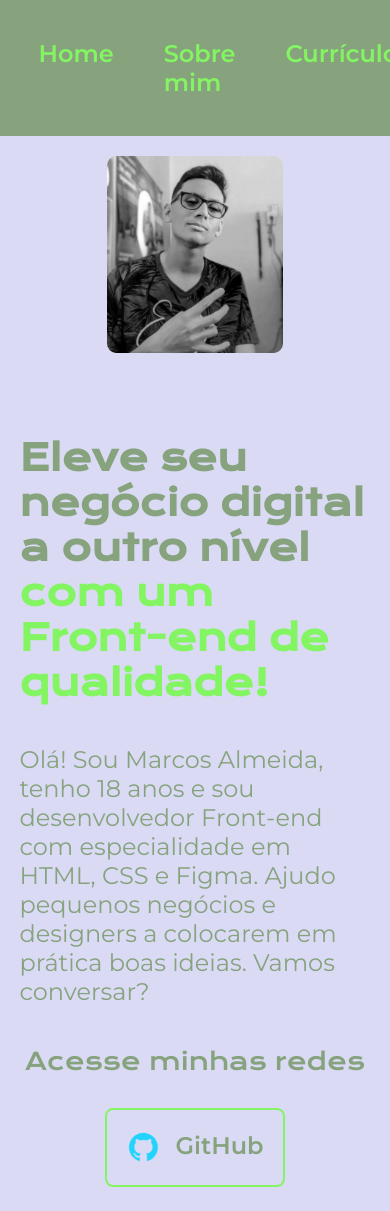
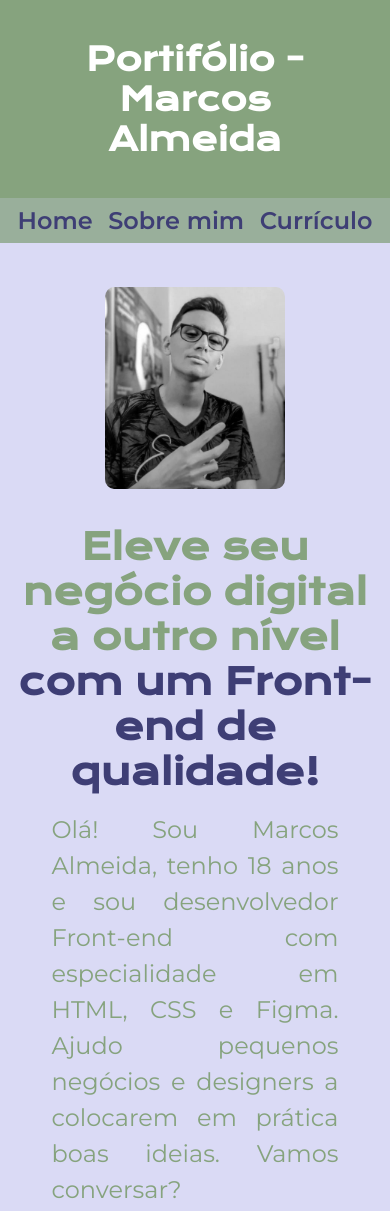
Before and after one commit to NessKawl/portifolio, a plain HTML site: page index.html in a window 390 px wide. Shown: the top 1211 px of the page. Drawn offline with nearby package versions, Linux system fonts and the light colour scheme.

Commit message:
reestruturação

```diff
--- a/index.html
+++ b/index.html
@@ -11,17 +11,18 @@
 
 <body>
     <header class="cabecalho">
-        <nav class="cabecalho__menu">
-            <a class="cabecalho__menu__navegacao" href="index.html">Home</a>
-            <a class="cabecalho__menu__navegacao" href="pg/about.html">Sobre mim</a>
-            <a class="cabecalho__menu__navegacao" href="pg/curriculo.html">Currículo</a>
-        </nav>
+        <h1 class="cabecalho__titulo">Portifólio - Marcos Almeida</h1>
     </header>
+    <nav class="cabecalho__menu">
+        <a class="cabecalho__menu__navegacao" href="index.html">Home</a>
+        <a class="cabecalho__menu__navegacao" href="pg/about.html">Sobre mim</a>
+        <a class="cabecalho__menu__navegacao" href="pg/curriculo.html">Currículo</a>
+    </nav>
     <main class="apresentacao">
         <section class="apresentacao__conteudo">
-            <h1 class="apresentacao__conteudo__titulo">Eleve seu negócio digital a outro nível<strong
+            <h2 class="apresentacao__conteudo__titulo">Eleve seu negócio digital a outro nível<strong
             class="titulo-destaque"> com um Front-end de qualidade!</strong>
-        </h1>
+        </h2>
             <p class="apresentacao__conteudo__texto">
                 Olá! Sou Marcos Almeida, tenho 18 anos e sou desenvolvedor Front-end com especialidade em HTML, CSS e Figma. Ajudo pequenos negócios e designers a colocarem em prática boas ideias. Vamos conversar?
             </p>
--- a/styles/style.css
+++ b/styles/style.css
@@ -35,10 +35,11 @@
 
     --cor1: #DADAF5;
     --cor2: #86A37E;
+    --cor2-opacity: #87a380c5;
     --cor3: #84F562;
     --cor5: #756E6A;
     --cor6: #F59462;
-    --cor-hover: #3E3E75;
+    --cor7: #3E3E75;
 
     --fonte1: 'Krona One', sans-serif;
     --fonte2: 'Montserrat', sans-serif;
@@ -60,18 +61,30 @@ body{
     padding: 2%;
 }
 
+.cabecalho__titulo {
+    color: white;
+    font-family: var(--fonte1);
+    text-align: center;
+}
+
 .cabecalho__menu {
-    padding-left: 15%;
     display: flex;
-    gap: 80px;
+    justify-content: center;
+    background-color: var(--cor2-opacity);
 }
 
 .cabecalho__menu__navegacao {
     font-family: var(--fonte2);
     font-size: 1.5rem;
     font-weight: 600;
-    color: var(--cor3);
+    color: var(--cor7);
     text-decoration: none;
+    padding: 1%;
+}
+
+.cabecalho__menu__navegacao:hover {
+    text-decoration: underline;
+    text-shadow: 1px 1px 3px rgba(255, 255, 255, 0.5);
 }
 
 .apresentacao{
@@ -79,27 +92,29 @@ body{
     display: flex;
     align-items: center;
     justify-content: space-between;
-    gap: 82px;
 }
 .apresentacao__conteudo{
-    width: 60%;
+    width: 100%;
     display: flex;
     flex-direction: column;
-    gap: 40px;
 }
 
 .apresentacao__conteudo__titulo{
     font-size: 2.25rem;
     font-family: var(--fonte1);
+    margin-bottom: 5%;
 }
 
 .titulo-destaque{
-    color: var(--cor3);
+    color: var(--cor7);
 }
 
 .apresentacao__conteudo__texto{
     font-size: 1.5rem;
     font-family: var(--fonte2);
+    line-height: 1.5;
+    margin-bottom: 10%;
+    width: 80%;
 }
 
 .apresentacao__links{
@@ -107,27 +122,27 @@ body{
     flex-direction: column;
     justify-content: space-between;
     align-items: center;
-    gap: 32px;
 }
 .apresentacao__links__subtitulo{
     font-family: var(--fonte1);
     font-weight: 400;
     font-size: 1.5rem;
+    margin-bottom: 5%;
 }
 .apresentacao__links__navegacao{
     display: flex;
     justify-content: center;
-    gap: 16px;
     border: 2px solid var(--cor3);
     width: 50%;
     text-align: center;
     border-radius: 8px;
     font-size: 1.5rem;
     font-weight: 600;
-    padding: 21.5px 0;
+    padding: 3% 0;
     text-decoration: none;
     color: var(--cor2);
     font-family: var(--fonte2);
+    margin-bottom: 5%;
 }
 
 .apresentacao__links__projetos:hover {
@@ -154,23 +169,46 @@ body{
     color: var(--cor2);
 }
 
-@media (max-width: 1200px) {
+li {
+    margin-left: 5%;
+}
+
+@media (max-width: 1024px) {
 
     .cabecalho {
         padding: 10%;
     }
 
-    .cabecalho__menu {
-        justify-content: center;
-        gap: 50px;
+    .cabecalho__menu__navegacao {
+        padding: 2%;
     }
 
     .apresentacao {
         flex-direction: column-reverse;
-        padding: 5%;
+        padding: 4%;
+        text-align: center;
     }
 
     .apresentacao__conteudo {
+        align-items: center;
         width: auto;
     }
+
+    .apresentacao__conteudo__texto {
+        text-align: justify;
+    }
+
+    .apresentacao__imagem {
+        margin-top: 8%;
+        margin-bottom: 10%;
+    }
+
+    .curriculo {
+        text-align: left;
+    }
+
+    .rodape__curriculo {
+        margin-top: 50%;
+    }
+
 }
```
Also changed, not shown: pg/about.html (+12 -6 lines), pg/curriculo.html (+7 -8 lines).
